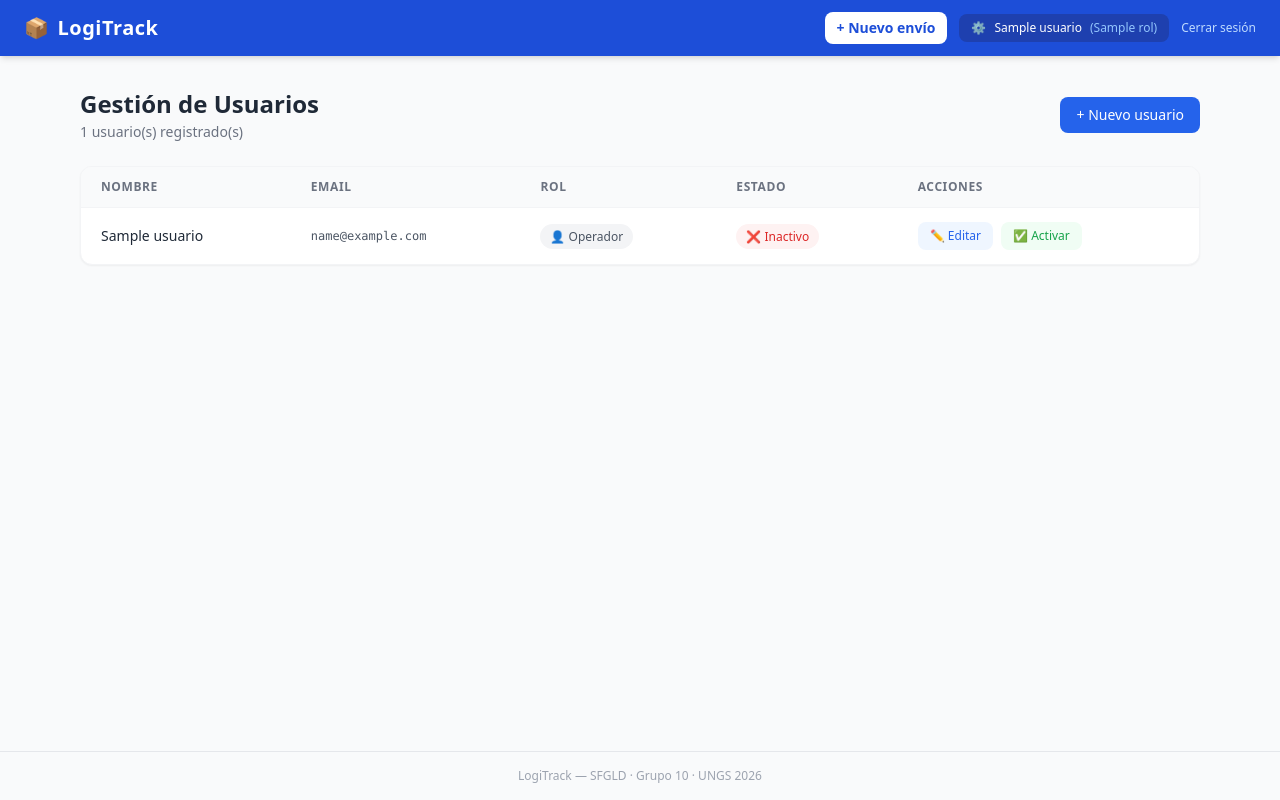
After one commit to thiagov2a/logitrack-api, a FastAPI app: template templates/usuarios.html in a window 1280 px wide. The commit adds this page. Run offline with FastAPI, Linux system fonts and the light colour scheme; the template is opened without the code that fills it: most values are stand-ins (such as "Sample title", 1, 10 or a date in 2020); parts of the project's set-up code (start-up, migrations or seed data) failed here and were passed over; some libraries are stand-ins or nearby versions.

Commit message:
feat: agrega listado de usuarios (US-04) y mejora botones en vistas

```diff
--- a/main.py
+++ b/main.py
@@ -1,5 +1,5 @@
 from fastapi import FastAPI
-from src.routers import envios, views, auth
+from src.routers import envios, views, auth, usuarios
 import uvicorn
 
 app = FastAPI(
@@ -8,6 +8,7 @@ app = FastAPI(
 
 app.include_router(auth.router)
 app.include_router(views.router)
+app.include_router(usuarios.router)
 app.include_router(envios.router)
 
 
--- a/templates/base.html
+++ b/templates/base.html
@@ -17,6 +17,12 @@
                class="bg-white text-blue-700 font-semibold px-3 py-1.5 rounded-lg hover:bg-blue-50 transition">
                 + Nuevo envío
             </a>
+            {% if usuario and usuario.rol == 'administrador' %}
+            <a href="/api/usuarios/"
+               class="bg-white text-purple-700 font-semibold px-3 py-1.5 rounded-lg hover:bg-purple-50 transition">
+                ⚙️ Usuarios
+            </a>
+            {% endif %}
             {% if usuario %}
             <div class="flex items-center gap-2 bg-blue-800 rounded-lg px-3 py-1.5">
                 <span class="text-blue-200 text-xs">
--- a/templates/envios.html
+++ b/templates/envios.html
@@ -255,8 +255,8 @@
 
                     <td class="px-5 py-3.5">
                         <a
-                            href="/envios/{{ envio.trackingId }}{% if rol %}?rol={{ rol }}{% endif %}"
-                            class="text-blue-600 hover:text-blue-800 text-xs font-medium hover:underline transition"
+                            href="/envios/{{ envio.trackingId }}"
+                            class="inline-flex items-center gap-1 bg-blue-50 text-blue-600 hover:bg-blue-100 px-3 py-1.5 rounded-lg text-xs font-medium transition"
                         >
                             Ver detalle →
                         </a>
--- /dev/null
+++ b/templates/usuarios.html
@@ -0,0 +1,78 @@
+{% extends "base.html" %}
+{% block title %}Usuarios{% endblock %}
+
+{% block content %}
+
+<div class="flex items-center justify-between mb-6">
+    <div>
+        <h1 class="text-2xl font-bold text-gray-800">Gestión de Usuarios</h1>
+        <p class="text-sm text-gray-500 mt-0.5">{{ usuarios|length }} usuario(s) registrado(s)</p>
+    </div>
+    <a href="/usuarios/nuevo"
+       class="bg-blue-600 text-white px-4 py-2 rounded-lg text-sm font-medium hover:bg-blue-700 transition">
+        + Nuevo usuario
+    </a>
+</div>
+
+<div class="bg-white rounded-xl shadow-sm border border-gray-100 overflow-hidden">
+    <table class="w-full text-sm">
+        <thead class="bg-gray-50 border-b border-gray-100">
+            <tr>
+                <th class="px-5 py-3 text-left text-xs font-semibold text-gray-500 uppercase tracking-wider">Nombre</th>
+                <th class="px-5 py-3 text-left text-xs font-semibold text-gray-500 uppercase tracking-wider">Email</th>
+                <th class="px-5 py-3 text-left text-xs font-semibold text-gray-500 uppercase tracking-wider">Rol</th>
+                <th class="px-5 py-3 text-left text-xs font-semibold text-gray-500 uppercase tracking-wider">Estado</th>
+                <th class="px-5 py-3 text-left text-xs font-semibold text-gray-500 uppercase tracking-wider">Acciones</th>
+            </tr>
+        </thead>
+        <tbody class="divide-y divide-gray-50">
+            {% for u in usuarios %}
+            <tr class="hover:bg-gray-50 transition">
+                <td class="px-5 py-3.5 font-medium text-gray-800">{{ u.nombre }}</td>
+                <td class="px-5 py-3.5 text-gray-600 font-mono text-xs">{{ u.email }}</td>
+                <td class="px-5 py-3.5">
+                    {% if u.rol == "administrador" %}
+                        <span class="bg-purple-50 text-purple-700 px-2.5 py-1 rounded-full text-xs font-medium">⚙️ Administrador</span>
+                    {% elif u.rol == "supervisor" %}
+                        <span class="bg-blue-50 text-blue-700 px-2.5 py-1 rounded-full text-xs font-medium">🔑 Supervisor</span>
+                    {% else %}
+                        <span class="bg-gray-100 text-gray-600 px-2.5 py-1 rounded-full text-xs font-medium">👤 Operador</span>
+                    {% endif %}
+                </td>
+                <td class="px-5 py-3.5">
+                    {% if u.activo %}
+                        <span class="bg-green-50 text-green-700 px-2.5 py-1 rounded-full text-xs font-medium">✅ Activo</span>
+                    {% else %}
+                        <span class="bg-red-50 text-red-600 px-2.5 py-1 rounded-full text-xs font-medium">❌ Inactivo</span>
+                    {% endif %}
+                </td>
+                <td class="px-5 py-3.5">
+                    <div class="flex gap-2">
+                        <a href="/usuarios/{{ u.email }}/editar"
+                           class="inline-flex items-center gap-1 bg-blue-50 text-blue-600 hover:bg-blue-100 px-3 py-1.5 rounded-lg text-xs font-medium transition">
+                            ✏️ Editar
+                        </a>
+                        {% if u.activo and u.email != usuario.email %}
+                        <form method="post" action="/usuarios/{{ u.email }}/desactivar" class="inline">
+                            <button type="submit"
+                                class="inline-flex items-center gap-1 bg-red-50 text-red-600 hover:bg-red-100 px-3 py-1.5 rounded-lg text-xs font-medium transition"
+                                onclick="return confirm('¿Desactivar a {{ u.nombre }}?')">
+                                🚫 Desactivar
+                            </button>
+                        </form>
+                        {% elif not u.activo %}
+                        <form method="post" action="/usuarios/{{ u.email }}/activar" class="inline">
+                            <button type="submit"
+                                class="inline-flex items-center gap-1 bg-green-50 text-green-600 hover:bg-green-100 px-3 py-1.5 rounded-lg text-xs font-medium transition">
+                                ✅ Activar
+                            </button>
+                        </form>
+                        {% endif %}
+                    </div>
+                </td>
+            </tr>
+            {% endfor %}
+        </tbody>
+    </table>
+</div>
+{% endblock %}
```
Also changed, not shown: src/routers/usuarios.py (added, +38 -0 lines), templates/detalle.html (+9 -10 lines).
